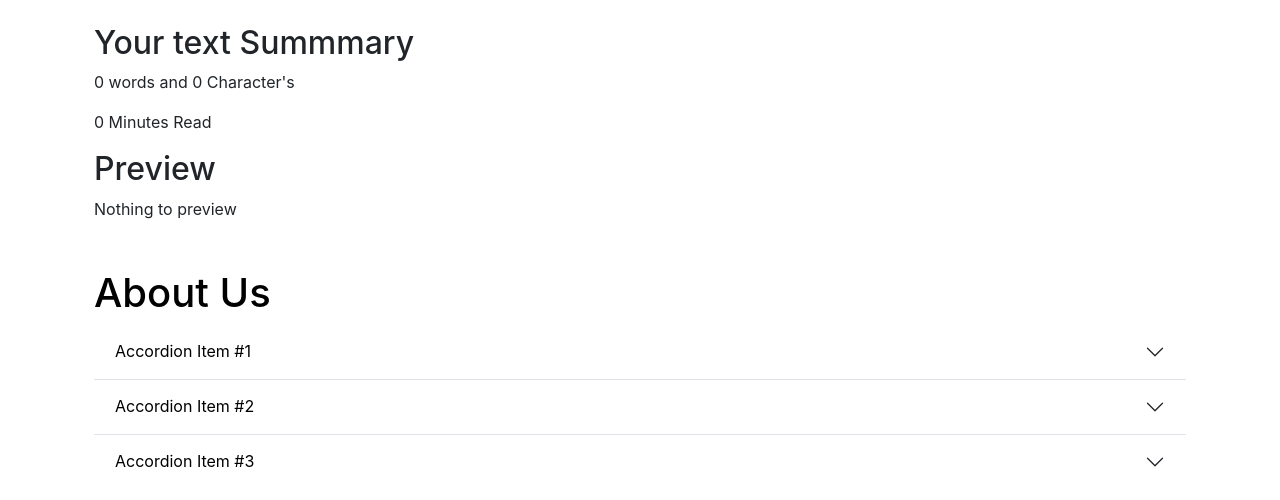
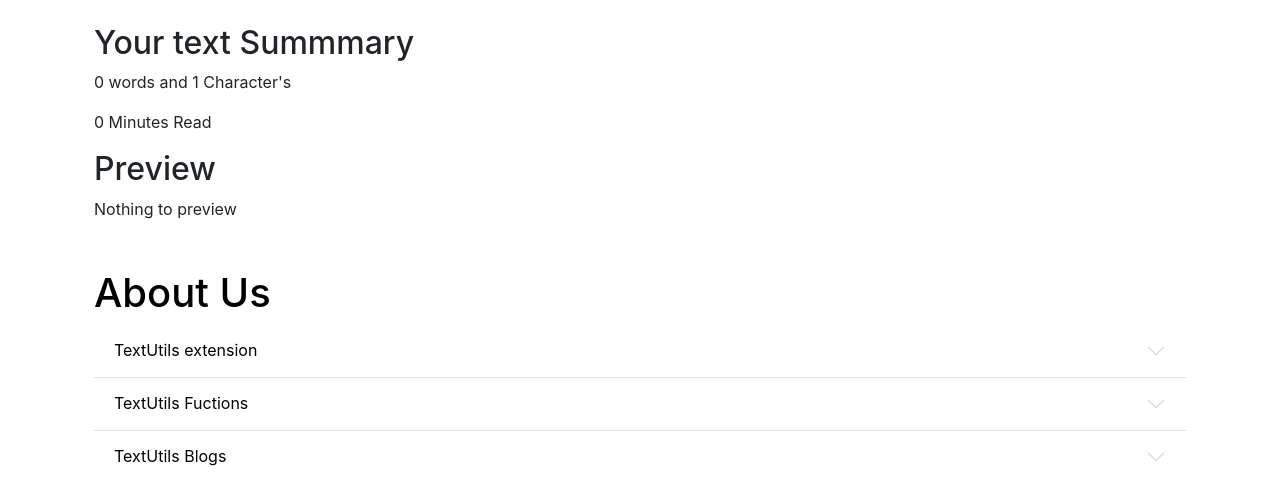
Before and after one commit to prajwalwadhai/TextUtils, a React (Create React App) app: page / in a window 1280 px wide. Shown: the part 452-952 px from the top of the page. Built offline with nearby package versions, Linux system fonts and the light colour scheme.

Commit message:
video 21 Complete

```diff
--- a/src/App.js
+++ b/src/App.js
@@ -53,19 +53,19 @@
     }
   }
 
-  const toggleGreyMode=()=>{
-    document.body.style.backgroundColor = 'red';
-    if(greyMode === 'light'){
-      setGreyMode('dark');
-      showAlert("Dark mode has been Enabled", "success");
-    }
-    else{
-      setGreyMode('light');
-      document.body.style.backgroundColor ='white';
-      showAlert("Light mode has been Enabled", "success");
-      document.title ='TextTutils - Light Mode';
-    }
-  }
+  // const toggleGreyMode=()=>{
+  //   document.body.style.backgroundColor = 'red';
+  //   if(greyMode === 'light'){
+  //     setGreyMode('dark');
+  //     showAlert("Dark mode has been Enabled", "success");
+  //   }
+  //   else{
+  //     setGreyMode('light');
+  //     document.body.style.backgroundColor ='white';
+  //     showAlert("Light mode has been Enabled", "success");
+  //     document.title ='TextTutils - Light Mode';
+  //   }
+  // }
 
   return (
     // <div classNameName="App">
@@ -102,6 +102,7 @@
                   <Route path="/" element={<TextForm heading = "Enter Text Here" mode ={mode} greyMode={greyMode} toggleMode={toggleMode} toggleGreyMode={toggleGreyMode} showAlert={showAlert}/>} />
                   <Route path="about/*" element={<About />} />
               </Routes>
+      <Footer mode ={mode} toggleMode={toggleMode}/>
       </div>
     </BrowserRouter> */}
     </>
--- a/src/components/About.js
+++ b/src/components/About.js
@@ -4,9 +4,9 @@
 
   let mystyle ={
     color : props.mode === 'dark'?'white':'black',
-    backgroundColor : props.mode === 'dark'?'#444444':'white',
-    border:'1px solid red',
-    borderColor:'white'
+    backgroundColor : props.mode === 'dark'?'#121212':'white',
+    // border:'1px solid',
+    // borderColor:'white'
   }
 
 
@@ -55,7 +55,7 @@
               aria-controls="flush-collapseOne"
               style={mystyle}
             >
-              Accordion Item #1
+              TextUtils extension
             </button>
           </h2>
           <div
@@ -66,9 +66,12 @@
             style={mystyle}
           >
             <div className="accordion-body">
-              Placeholder content for this accordion, which is intended to
-              demonstrate the <code>.accordion-flush</code> className. This is
-              the first item's accordion body.
+            TextUtils extension will allow you to quickly perform such functions as:
+            Reverse a text to read from end to start
+            Title Case sentence
+            Format number for thousand separator and to include decimal points. This will also use proper country-based formatting!
+            Compare 2 strings to find if they are equal – can also ignore case
+            Perform search using Regular Expression Search on Steroid :o
             </div>
           </div>
         </div>
@@ -83,7 +86,7 @@
               aria-controls="flush-collapseTwo"
               style={mystyle}
             >
-              Accordion Item #2
+              TextUtils Fuctions
             </button>
           </h2>
           <div
@@ -94,10 +97,7 @@
             style={mystyle}
           >
             <div className="accordion-body">
-              Placeholder content for this accordion, which is intended to
-              demonstrate the <code>.accordion-flush</code> className. This is
-              the second item's accordion body. Let's imagine this being filled
-              with some actual content.
+            Accessibility is all about making websites more usable for everyone, and especially for people with disabilities (like visual or audible impairments, sicknesses, or situational disabilities). It’s a broad term with even broader guidelines, but one of the ways you can make your site more accessible is by optimizing the alt text on your images.
             </div>
           </div>
         </div>
@@ -112,7 +112,7 @@
               aria-controls="flush-collapseThree"
               style={mystyle}
             >
-              Accordion Item #3
+              TextUtils Blogs
             </button>
           </h2>
           <div
@@ -123,12 +123,7 @@
             style={mystyle}
           >
             <div className="accordion-body">
-              Placeholder content for this accordion, which is intended to
-              demonstrate the <code>.accordion-flush</code> className. This is
-              the third item's accordion body. Nothing more exciting happening
-              here in terms of content, but just filling up the space to make it
-              look, at least at first glance, a bit more representative of how
-              this would look in a real-world application.
+             Hossein Amerkashi posted: “TextUtils extension will allow you to quickly > perform such functions as: Reverse a text to read from end to start Title  Case sentence Format number for thousand separator and to include decimal > points Compare 2 strings to find if they are equal – can”
             </div>
           </div>
         </div>
--- a/src/components/TextForm.js
+++ b/src/components/TextForm.js
@@ -25,10 +25,7 @@
     }
 
     const handleCopy=()=>{
-        var text = document.getElementById("myBox");
-        text.select();
-        document.getSelection().removeAllRanges();
-        navigator.clipboard.writeText(text.value);
+        navigator.clipboard.writeText(text);
         props.showAlert("Text Copied!" , "success");
     }
 
@@ -60,7 +57,7 @@
 
     <div className={`container my-4 text-${props.mode==='light'?'dark':'light'}`}>
       <h2>Your text Summmary</h2>
-      <p>{text.split(" ").filter((element)=>{return element.length!==0}).length} words and {text.split(" ").filter((element)=>{return element.length!==0}).length} Character's</p>
+      <p>{text.split(/\s+/).filter((element)=>{return element.length!==0}).length} words and {text.length} Character's</p>
       <p>{0.008 * text.split(" ").filter((element)=>{return element.length!==0}).length} Minutes Read</p>
       <h2>Preview</h2>
       <p>{text.split(" ").filter((element)=>{return element.length!==0}).length>0 ? text : "Nothing to preview"}</p>
--- a/src/index.css
+++ b/src/index.css
@@ -11,3 +11,7 @@
   font-family: source-code-pro, Menlo, Monaco, Consolas, 'Courier New',
     monospace;
 }
+
+.accordion-button::after{
+    filter : invert(1);
+}
```
Lines whose indentation alone changed are shown as unchanged.
